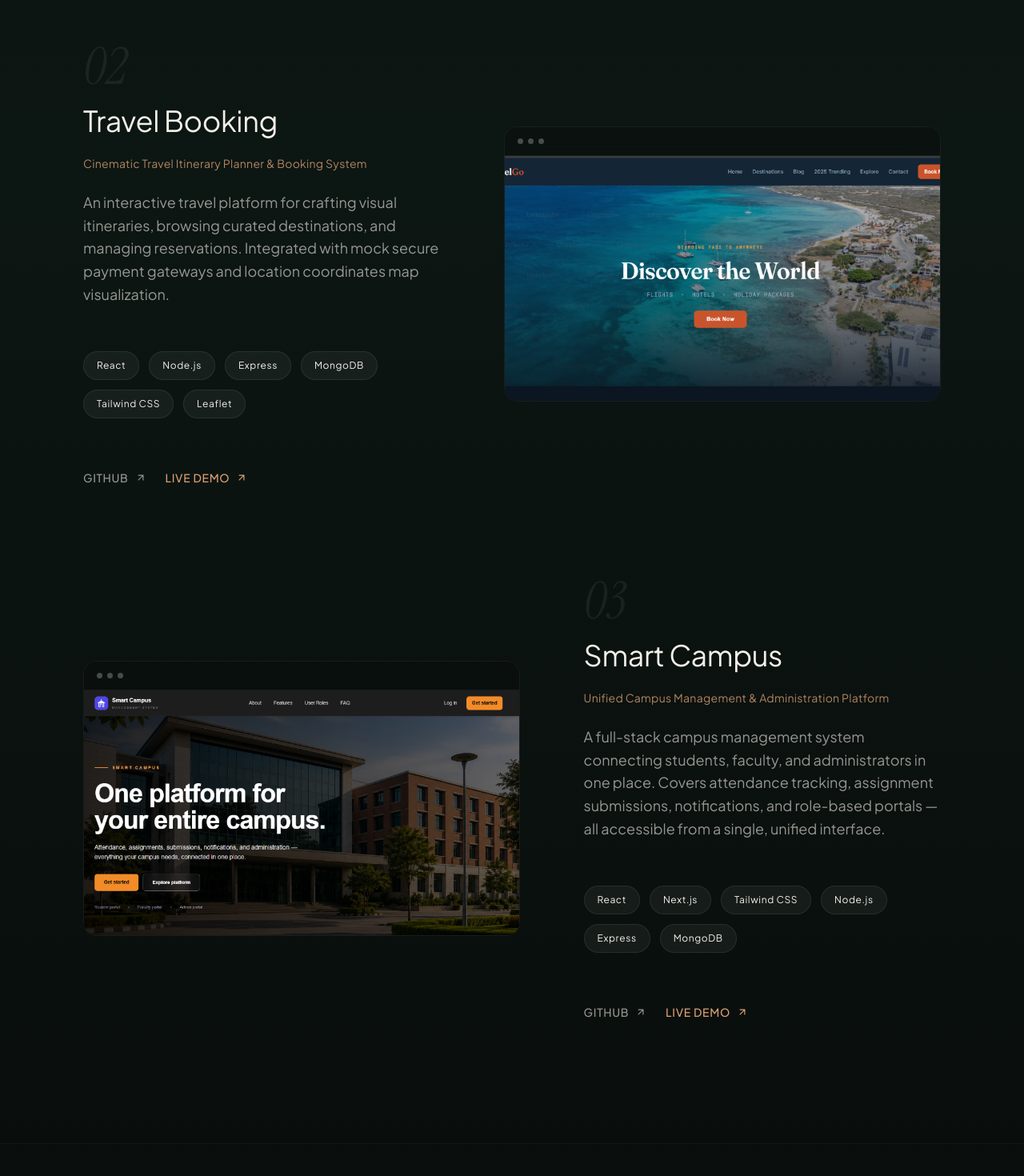
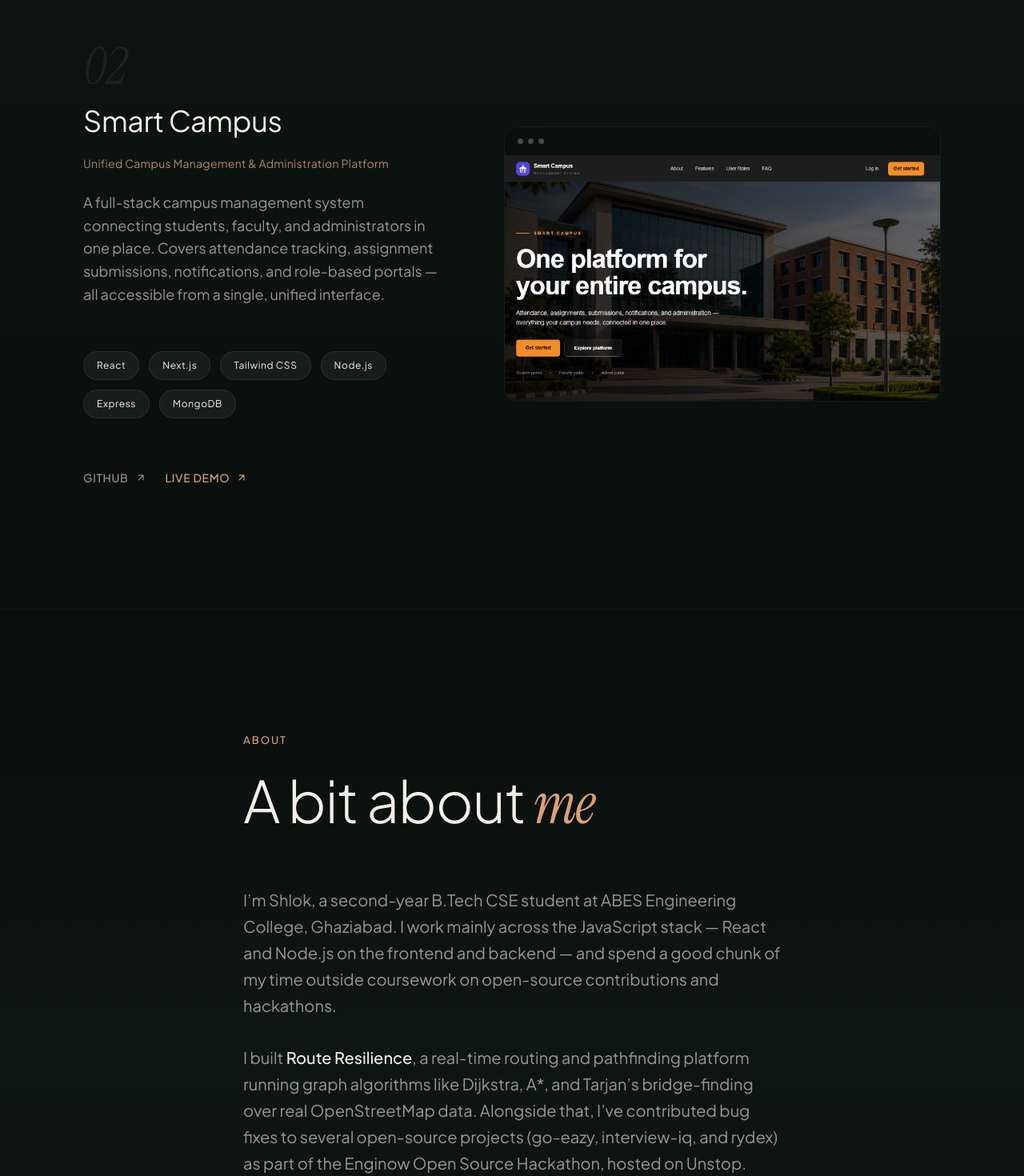
Before and after one commit to shlokgitt/Portfolio, a Next.js app: page / in a window 1280 px wide. Shown: the part 5820-7290 px from the top of the page at 80% size. Built offline with nearby package versions, Linux system fonts and the light colour scheme.

Commit message:
feat: remove Travel Booking from portfolio

```diff
--- a/src/components/Work.tsx
+++ b/src/components/Work.tsx
@@ -35,17 +35,6 @@ const projects: Project[] = [
   },
   {
     id: "02",
-    title: "Travel Booking",
-    tagline: "Cinematic Travel Itinerary Planner & Booking System",
-    description:
-      "An interactive travel platform for crafting visual itineraries, browsing curated destinations, and managing reservations. Integrated with mock secure payment gateways and location coordinates map visualization.",
-    tech: ["React", "Node.js", "Express", "MongoDB", "Tailwind CSS", "Leaflet"],
-    github: "https://github.com/shlokgitt/web-project",
-    live: "https://shlokgitt.github.io/web-project/",
-    image: "/projects/travelgo.png",
-  },
-  {
-    id: "03",
     title: "Smart Campus",
     tagline: "Unified Campus Management & Administration Platform",
     description:
```
